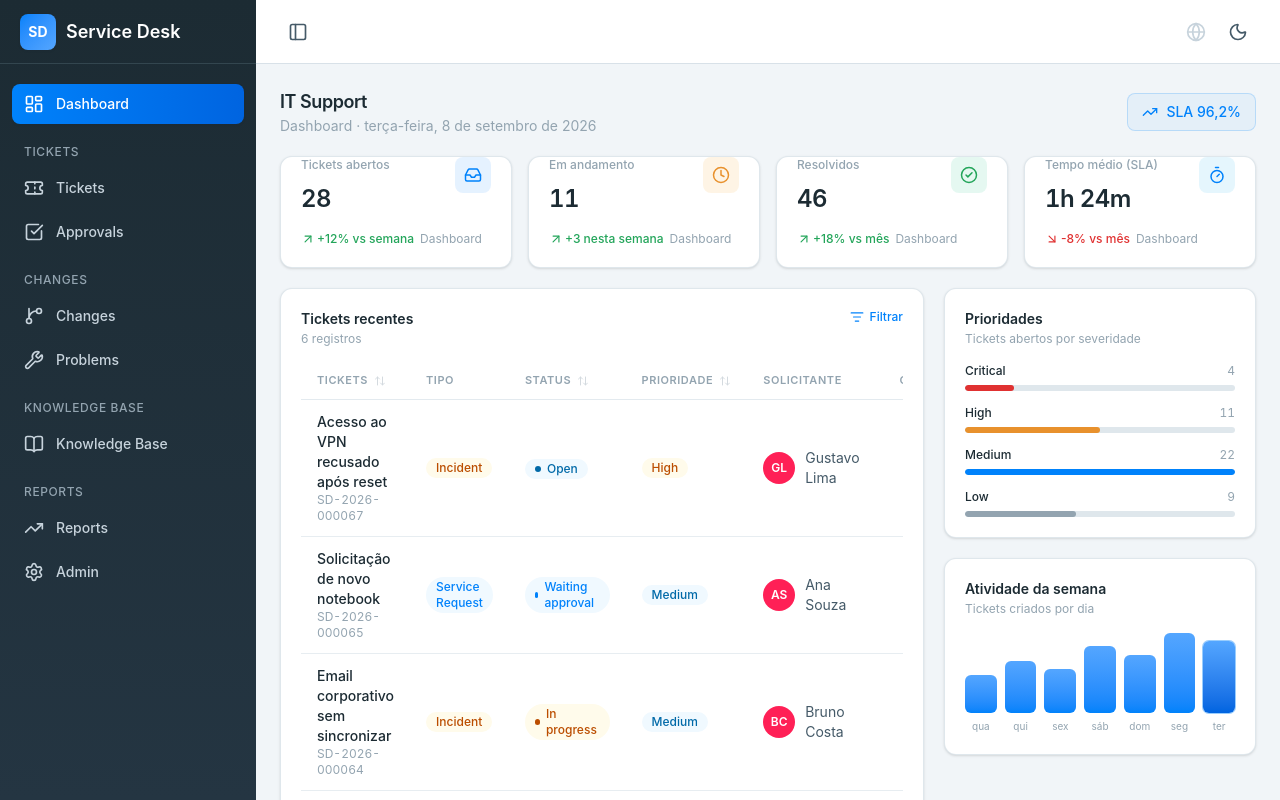
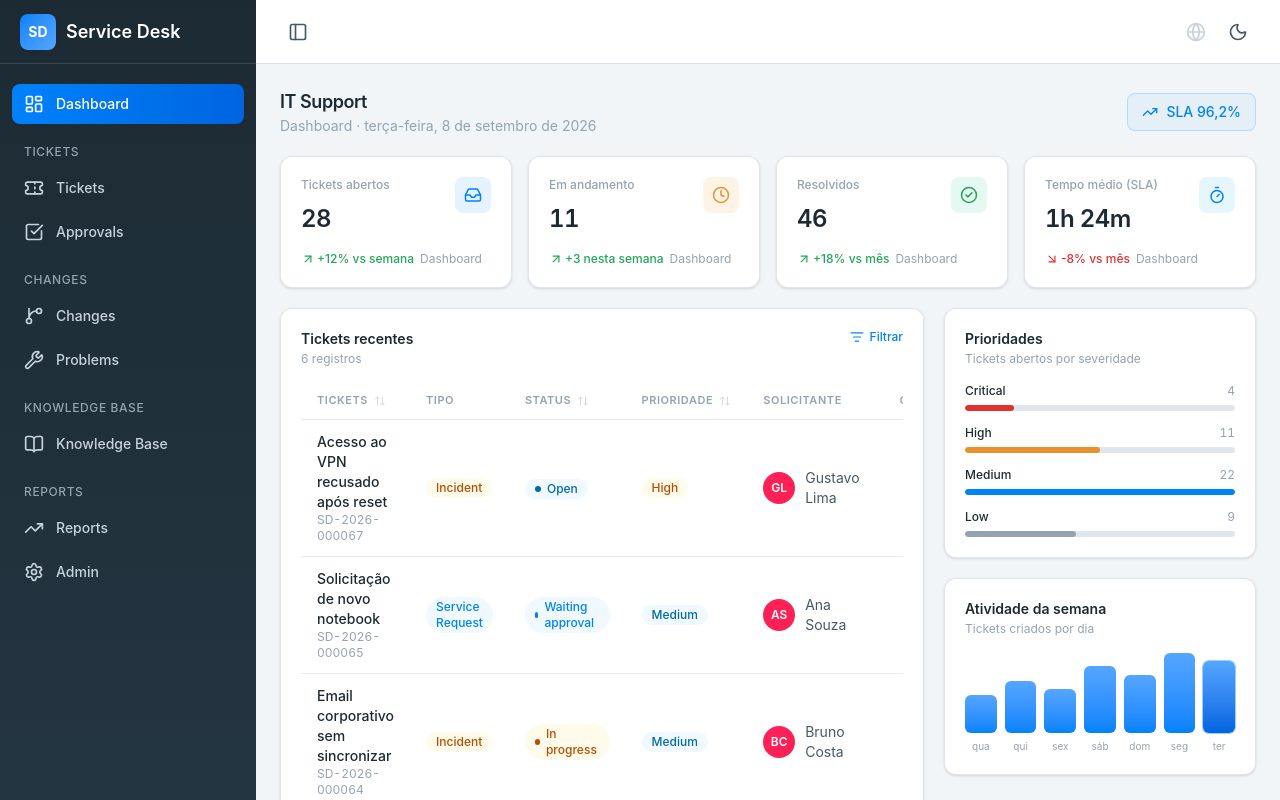
Before and after one commit to iberno/sdk_system, a React (Vite) app in the folder packages/web/: page / in a window 1280 px wide. Shown: the top 800 px of the page. Built offline with nearby package versions, Linux system fonts and the light colour scheme.

Commit message:
fix(web): padding-top no Card sem titulo (cards de KPI)
- body de Card sem header agora usa pt-5, alinhando com o pb-5 existente

```diff
--- a/packages/web/src/components/ui/Card.tsx
+++ b/packages/web/src/components/ui/Card.tsx
@@ -41,7 +41,7 @@ export function Card({
           {actions && <div className="flex shrink-0 items-center gap-2">{actions}</div>}
         </div>
       )}
-      <div className={cn('px-5 pb-5', title ? 'pt-0' : undefined, bodyClassName)}>{children}</div>
+      <div className={cn('px-5 pb-5', title ? 'pt-0' : 'pt-5', bodyClassName)}>{children}</div>
     </div>
   )
 }
```
